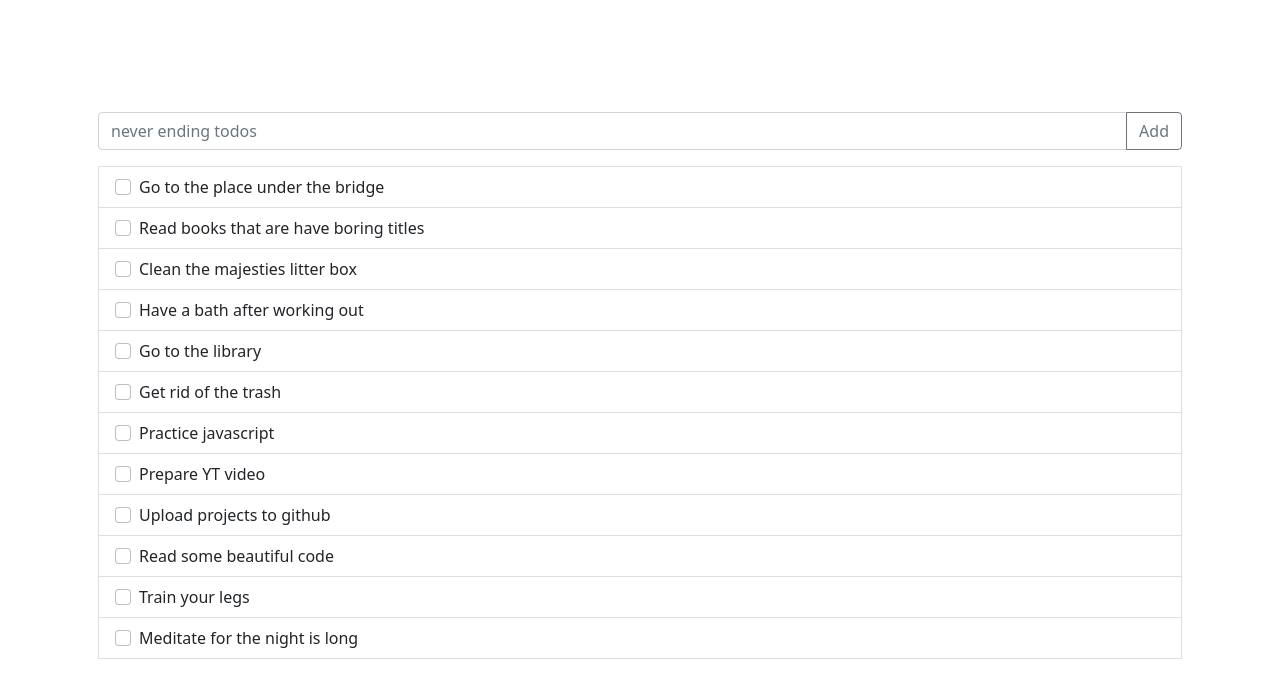
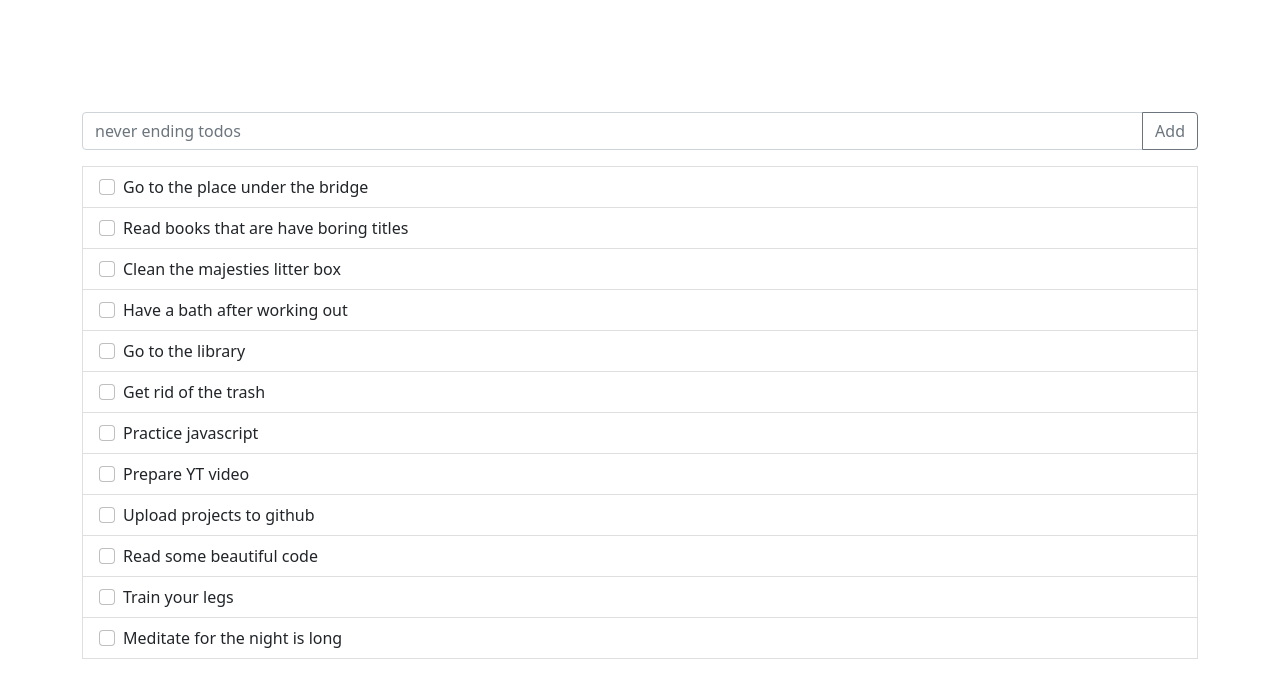
Before and after one commit to raymond1988/reactjstoapp, a React (Create React App) app: page /todolist in a window 1280 px wide. Shown: the top 698 px of the page. Built offline with nearby package versions, Linux system fonts and the light colour scheme; no server answers.

Commit message:
remove dflex px

```diff
--- a/src/App.js
+++ b/src/App.js
@@ -8,7 +8,7 @@ import { GlobalProvider } from './context/GlobalProvider'
 const App = () => {
   return (
     <GlobalProvider>
-      <div className='d-flex flex-wrap gap-5 mt-5 px-3'>
+      <div className='d-flex flex-wrap gap-5 mt-5'>
         <Router>
           <Routes>
             <Route exact path='/' element={<Login />} />
--- a/src/components/Login.js
+++ b/src/components/Login.js
@@ -18,7 +18,7 @@ const Login = () => {
 
   return (
     <>
-      <div className='col-sm-12 col-md-6 col-lg-6'>
+      <div className='col-sm-12 col-md-7 col-lg-6'>
         <p className='text-center mb-3'>
           <strong>Welcome </strong>to react todo app with firebase backend.
         </p>
@@ -61,7 +61,7 @@ const Login = () => {
            <strong> Other login options </strong>
           </p>
 
-          <div className='d-flex flex-column flex-wrap py-3 py-md-5 py-lg-3'>
+          <div className='d-flex flex-column flex-wrap py-3'>
             <button className='btn btn-primary my-1 my-md-3 flex-fill' onClick={signInWithGoogle}>
               Login With Google
             </button>
```
